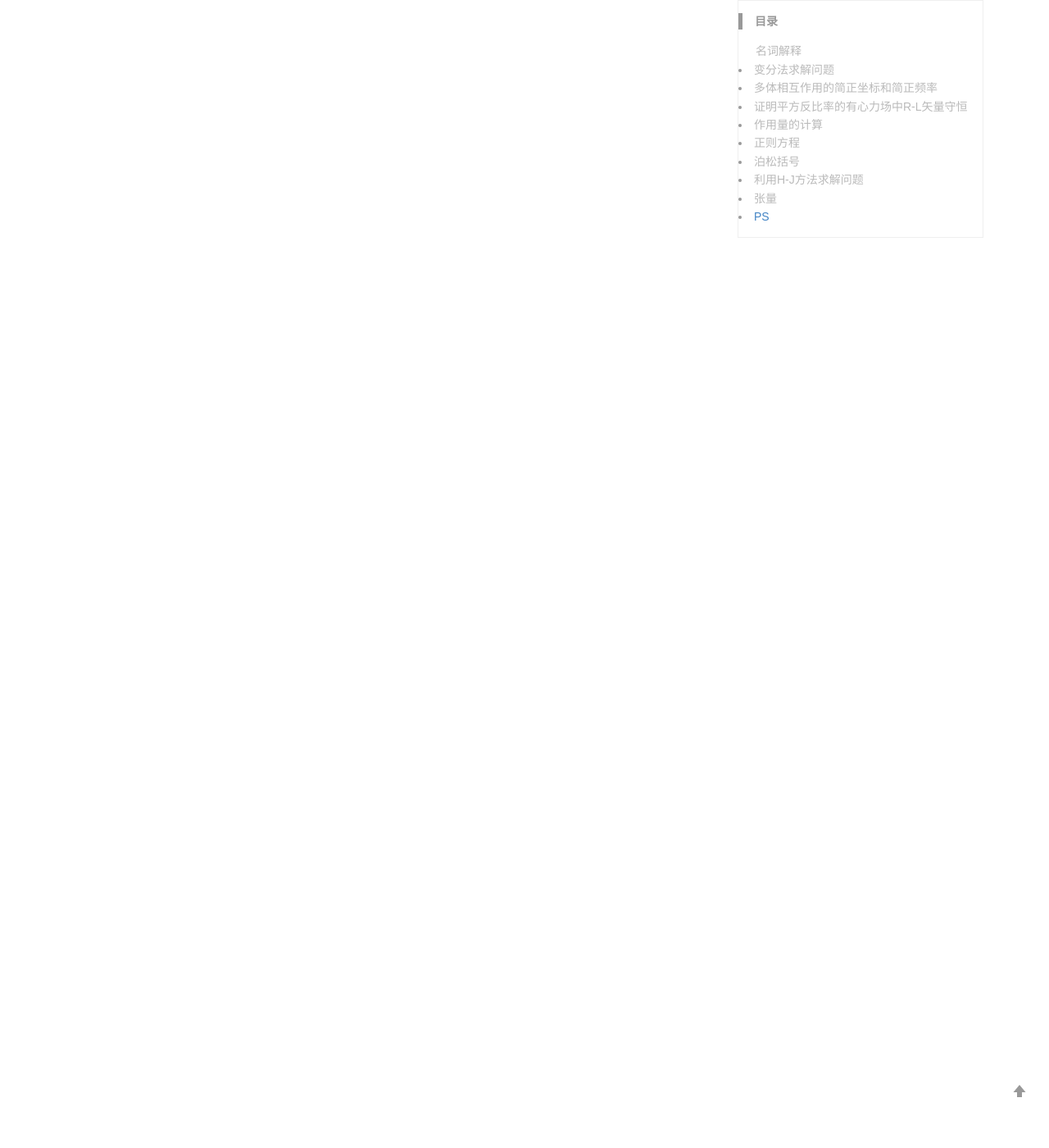
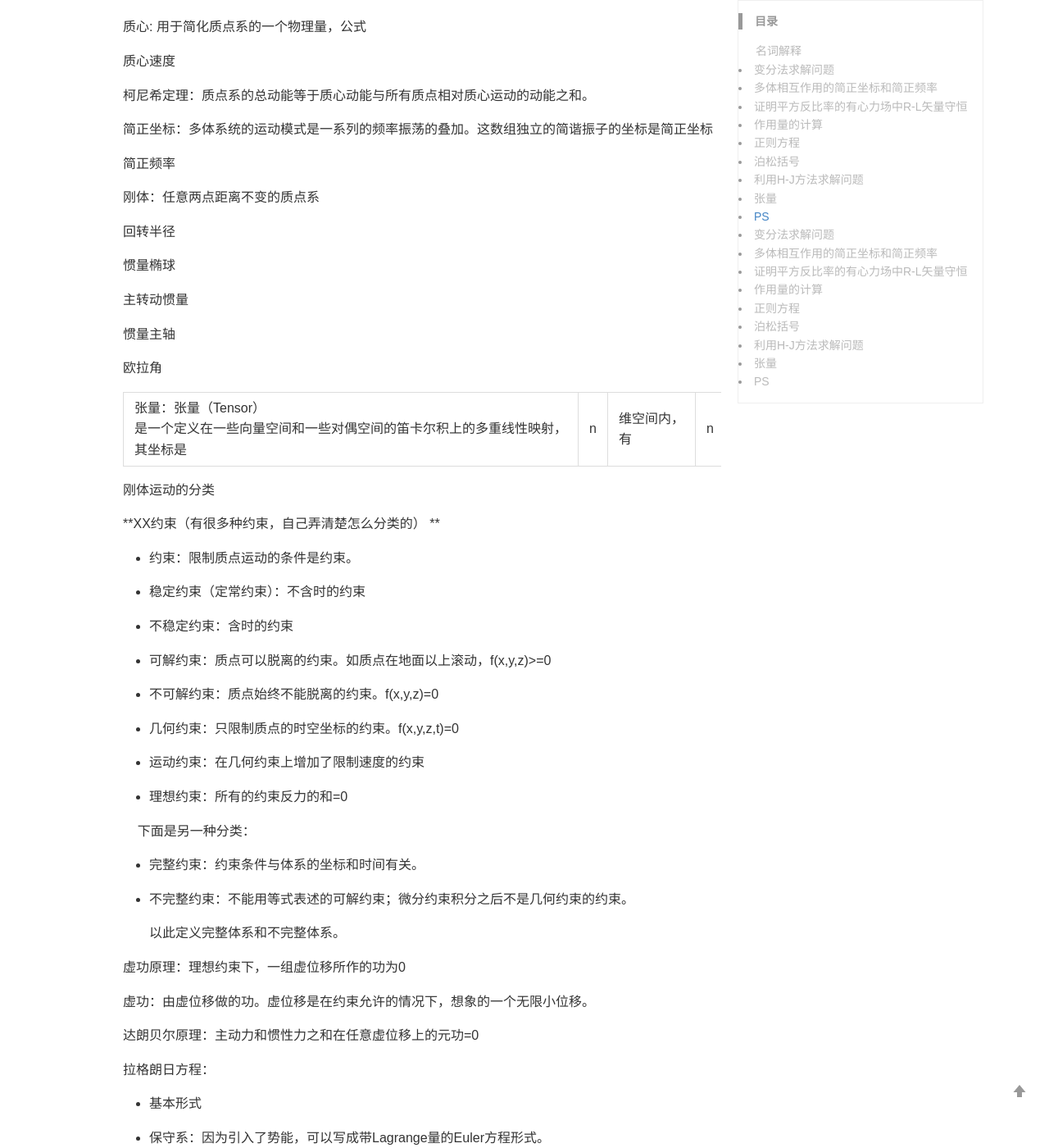
Before and after one commit to shenyaojin/shenyaojin.github.io, a Jekyll site: the page built from _posts/2022-06-13-theo-mech.md, in a window 1280 px wide and 1400 px high, scrolled down 3858 px. Shown: the whole window at 82% size. Built offline with Jekyll 4.4.1, drawn with Linux system fonts in a browser that asks for light colours; our own code applies the rules of GitHub Pages for plain Markdown files; a style sheet for code colours, icons or effects is not loaded; some of the changed text lies outside the part shown.

Commit message:
Update 2022-06-13-theo-mech.md

```diff
--- a/_posts/2022-06-13-theo-mech.md
+++ b/_posts/2022-06-13-theo-mech.md
@@ -1,6 +1,6 @@
 ---
 layout: post
-title: \[CN\] Summary on Theoretical Mechanics in D. Physics, ZJU
+title: [CN] Summary on Theoretical Mechanics in D. Physics, ZJU
 categories: Physics
 description: None.
 keywords: Group theory, Theoretical mechanics
@@ -138,4 +138,168 @@ XX约束（有很多种约束，自己弄清楚怎么分类的）
 
 ## PS
 
+我发现晓光大师的师爷是**杨振宁**。那我就是老先生的徒孙了，笑。名词解释
+
+Levi-Civita符号: 1,-1,0的奇偶置换。可以参考置换群。
+
+Kroneeker符号: 用delta表示。两个指标相等时等于0。
+
+    e(i) × e(j) = e(ijk) e(k) . k 是哑指标。
+
+自然坐标系: 利用运动轨道自身的参数来定义坐标系。如二维曲线的**切向**和**法向**可以作为一组自然坐标系。
+
+切向量: 表示在某点切线方向的单位矢量。**公式：**
+
+主法向量：表示曲线弯曲的方向。公式
+
+副法向量 ：通过叉乘定义出的第三组法向量。公式：
+
+回转频率:
+
+曲率：曲线弯曲的程度。
+
+泛函：Y是一组函数集，如果对于每个y(x)都有一个数J与之对应。则变量J是y(x)的泛函。
+
+变分：自变量不变二y(x)改变引起的函数的差值。
+
+散射截面
+
+平方反比有心力场七个守恒量
+
+质心: 用于简化质点系的一个物理量，公式
+
+质心速度
+
+柯尼希定理：质点系的总动能等于质心动能与所有质点相对质心运动的动能之和。
+
+简正坐标：多体系统的运动模式是一系列的频率振荡的叠加。这数组独立的简谐振子的坐标是简正坐标
+
+简正频率
+
+刚体：任意两点距离不变的质点系
+
+回转半径
+
+惯量椭球
+
+主转动惯量
+
+惯量主轴
+
+欧拉角
+
+张量：张量（Tensor）是一个定义在一些向量空间和一些对偶空间的笛卡尔积上的多重线性映射，其坐标是|n|维空间内，有|n|个分量的一种量。
+
+刚体运动的分类
+
+**XX约束（有很多种约束，自己弄清楚怎么分类的） **
+
+- 约束：限制质点运动的条件是约束。
+
+- 稳定约束（定常约束）：不含时的约束
+
+- 不稳定约束：含时的约束
+
+- 可解约束：质点可以脱离的约束。如质点在地面以上滚动，f(x,y,z)>=0
+
+- 不可解约束：质点始终不能脱离的约束。f(x,y,z)=0
+
+- 几何约束：只限制质点的时空坐标的约束。f(x,y,z,t)=0
+
+- 运动约束：在几何约束上增加了限制速度的约束
+
+- 理想约束：所有的约束反力的和=0
+
+    下面是另一种分类：
+
+- 完整约束：约束条件与体系的坐标和时间有关。
+
+- 不完整约束：不能用等式表述的可解约束；微分约束积分之后不是几何约束的约束。
+
+  以此定义完整体系和不完整体系。
+
+虚功原理：理想约束下，一组虚位移所作的功为0
+
+虚功：由虚位移做的功。虚位移是在约束允许的情况下，想象的一个无限小位移。
+
+达朗贝尔原理：主动力和惯性力之和在任意虚位移上的元功=0
+
+拉格朗日方程：
+
+- 基本形式
+
+- 保守系：因为引入了势能，可以写成带Lagrange量的Euler方程形式。
+
+作用量：拉格朗日量对时间的积分
+
+循环坐标：拉格朗日函数 L 不含某个广义坐标 qβ，即 ∂L/∂qβ=0，则这种广义坐标叫做**可遗坐标（ignorable coordinates）**，也称为**循环坐标（cyclic coordinates）**
+
+哈密顿原理（最小作用量原理）（及其重要！！） ：在t1和t2两个时间内，即运动路径两端固定，等时变分delta t=0下，真实运动的轨迹是泛函S(c)取得极值的路径。
+
+主动力：有独立的大小和方向，不受其他力影响的力。
+
+约束反力
+
+正则变换
+
+辛群的定义：AJA^T=J的所有矩阵A
+
+维里定理：给出了平均势能和动能的关系<T>=1/2*n<V>
+
+相空间：一个用于描述系统状态的多维空间。空间中的每一个点对应的是系统的一个状态。会以广义坐标和广义动量等物理量为坐标轴。
+
+位形空间：我们需要s个**广义坐标**描述某个系统的运动状态，而这s个广义坐标张成了一个**位形空间**。
+
+## 变分法求解问题
+
+- 欧拉方程：变分法求问题，注意**第一积分常数的运用是有条件的**
+
+- 习题1.12
+
+- 题目会比较简单的
+
+## 多体相互作用的简正坐标和简正频率
+
+把书上2.3多体相互作用部分认真看了，再结合习题2.5（去年就考了这题），自己去算过（直到算对为止）
+
+## 证明平方反比率的有心力场中R-L矢量守恒
+
+看书。
+
+## 作用量的计算
+
+- 3.4认真看过
+
+- 习题3.14
+
+## 正则方程
+
+**必考**。
+
+(1)由哈密顿量和拉氏量的关系证明正则方程
+
+(2)由哈密顿原理证明正则方程
+
+(3)给出自由粒子在球面坐标系下的哈密顿量
+
+注意：**哈密顿量的表示不能出现速度**
+
+## 泊松括号
+
+需要知道怎么算
+
+## 利用H-J方法求解问题
+
+通常以**附加题**的形式出现。
+
+## 张量
+
+必考。晓光大师写的还不太行。
+
+- 自学下清华大学出版社出版的由黄克智编写的《**张量分析**》。第一章
+
+- 拿这题的分数容易的，记住老师和助教哥哥怎么证的，套上去就行，不理解也没关系，背下来即可，反正过程很少。
+
+## PS
+
 我发现晓光大师的师爷是**杨振宁**。那我就是老先生的徒孙了，笑。
```
